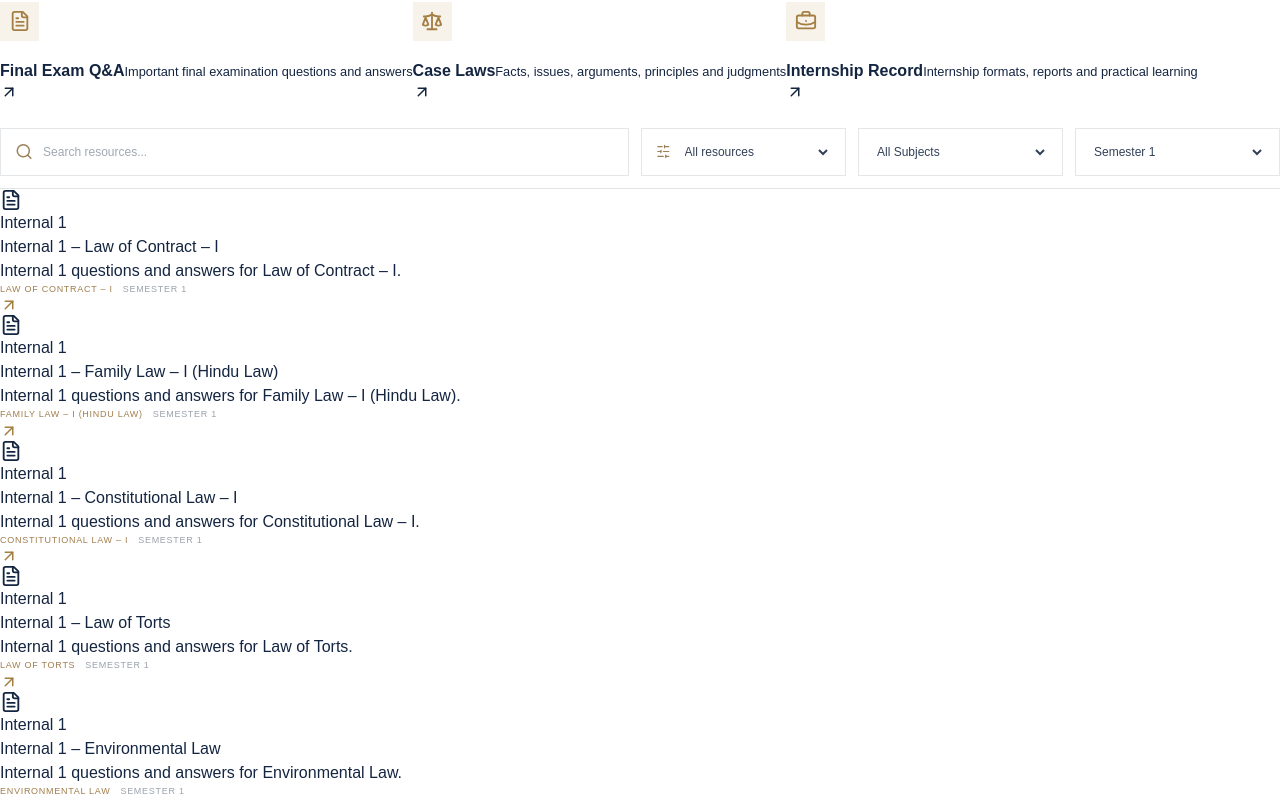
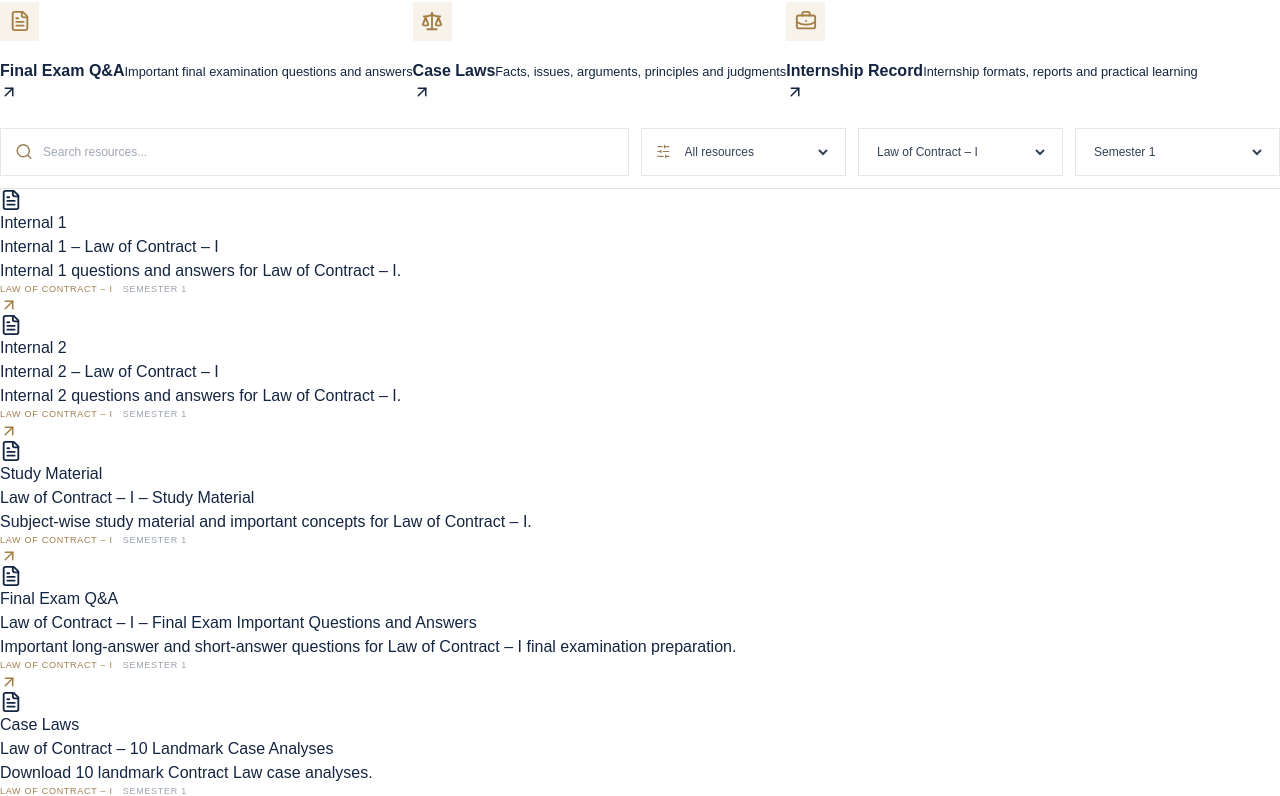
Before and after one commit to Vr7solutions/vignanreddy-legal-journey, a Next.js app: page / in a window 1280 px wide. Shown: the part 1441-2237 px from the top of the page. Built offline with nearby package versions, Linux system fonts and the light colour scheme.

Commit message:
Add selectedSubjects prop to ResourceHub component

```diff
--- a/components/resource-hub.tsx
+++ b/components/resource-hub.tsx
@@ -1,3 +1,4 @@
+
 "use client";
 
 import { useMemo, useState } from "react";
@@ -36,12 +37,17 @@ const resourceTypeMap: Record<string, string> = {
 type ResourceHubProps = {
   selectedSemester?: string;
   selectedYear?: string;
+  selectedSubjects?: string[];
 };
 
 export default function ResourceHub(props: ResourceHubProps) {
   const [query, setQuery] = useState("");
   const [filter, setFilter] = useState("All resources");
-  const [selectedSubject, setSelectedSubject] = useState("All Subjects");
+
+  const [selectedSubject, setSelectedSubject] = useState(
+    props.selectedSubjects?.[0] || "All Subjects"
+  );
+
   const [selectedSemester, setSelectedSemester] = useState(
     props.selectedSemester || "All Semesters"
   );
```
